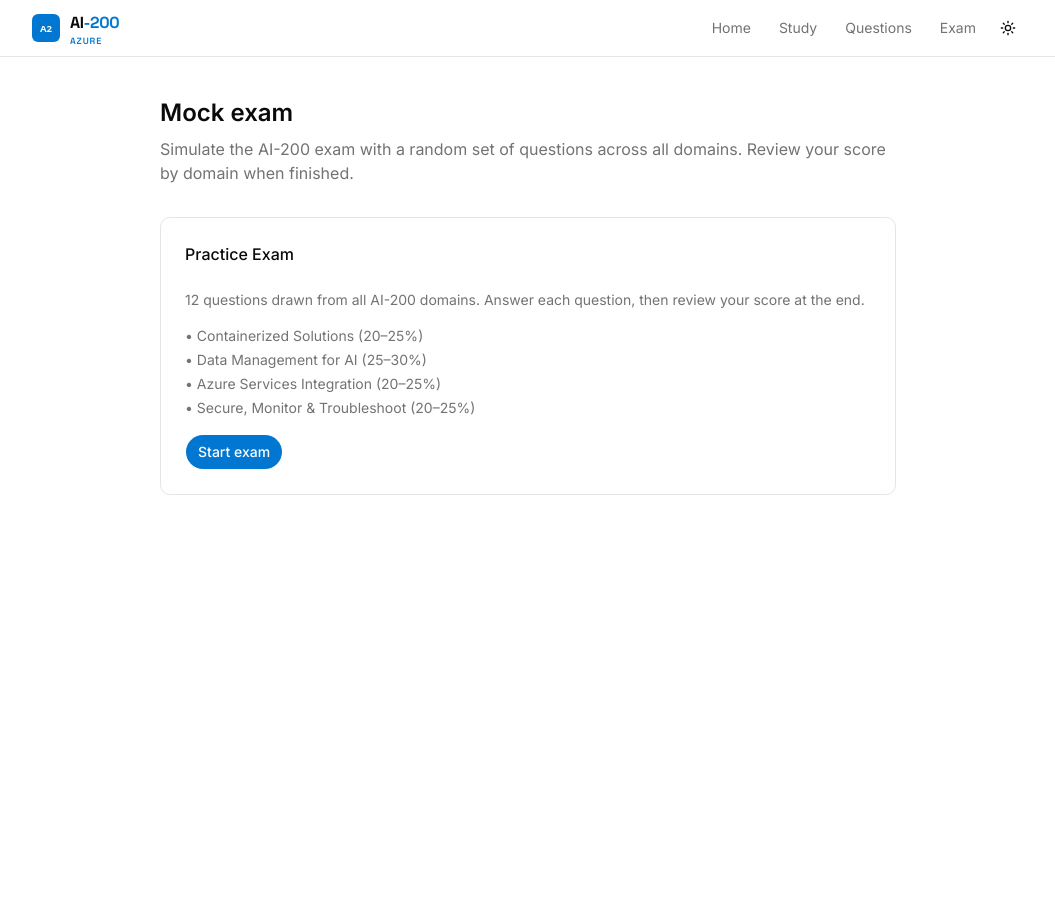
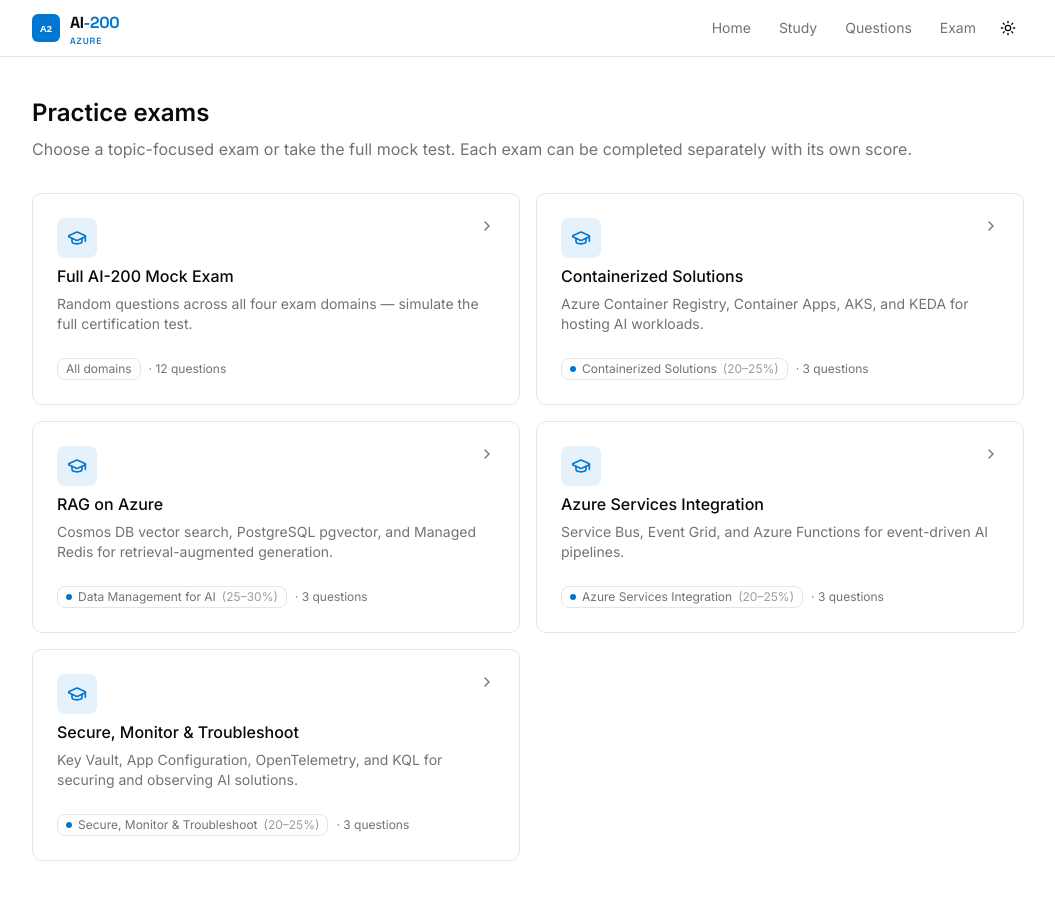
Before and after one commit to Suralmk/learn-AI-200, a Next.js app: page /exam in a window 1280 px wide. Shown: the whole page, without its empty margins (112-1167 px from the left). Before the commit the page ends 800 px from the top, so only its background shows below. Built offline with nearby package versions, Linux system fonts and the light colour scheme.

Commit message:
style: use dark background and taller form on login page

```diff
--- /dev/null
+++ b/app/exam/[id]/page.tsx
@@ -0,0 +1,48 @@
+import Link from "next/link";
+import { notFound } from "next/navigation";
+import { ArrowLeft } from "lucide-react";
+import { ExamSession } from "@/components/exam-session";
+import { Button } from "@/components/ui/button";
+import { getExam, getQuestionsForExam, EXAMS } from "@/lib/exams";
+
+export function generateStaticParams() {
+  return EXAMS.map((exam) => ({ id: exam.id }));
+}
+
+export default async function ExamDetailPage({
+  params,
+}: {
+  params: Promise<{ id: string }>;
+}) {
+  const { id } = await params;
+  const exam = getExam(id);
+
+  if (!exam) notFound();
+
+  const questions = getQuestionsForExam(exam);
+
+  return (
+    <div className="mx-auto max-w-3xl px-4 py-10">
+      <Button
+        variant="ghost"
+        size="sm"
+        className="mb-6 -ml-2"
+        render={<Link href="/exam" />}
+      >
+        <ArrowLeft data-icon="inline-start" />
+        All exams
+      </Button>
+
+      <div className="mb-8">
+        <h1 className="mb-2 text-2xl font-semibold">{exam.title}</h1>
+        <p className="text-muted-foreground">{exam.description}</p>
+      </div>
+
+      <ExamSession
+        exam={exam}
+        questions={questions}
+        studySlug={exam.studySlug}
+      />
+    </div>
+  );
+}
--- /dev/null
+++ b/app/exam/exam-list-client.tsx
@@ -0,0 +1,60 @@
+"use client";
+
+import Link from "next/link";
+import { ChevronRight, GraduationCap } from "lucide-react";
+import type { Exam } from "@/lib/exams";
+import { DomainBadge } from "@/components/domain-badge";
+import {
+  Card,
+  CardContent,
+  CardDescription,
+  CardHeader,
+  CardTitle,
+} from "@/components/ui/card";
+import type { DomainId } from "@/lib/domains";
+
+interface ExamWithCount extends Exam {
+  availableQuestions: number;
+}
+
+export default function ExamListClient({
+  exams,
+}: {
+  exams: ExamWithCount[];
+}) {
+  return (
+    <div className="grid gap-4 sm:grid-cols-2">
+      {exams.map((exam) => (
+        <Link key={exam.id} href={`/exam/${exam.id}`}>
+          <Card className="h-full transition-colors hover:border-primary/50">
+            <CardHeader>
+              <div className="flex items-start justify-between gap-3">
+                <div className="flex size-10 shrink-0 items-center justify-center rounded-md bg-primary/10">
+                  <GraduationCap className="size-5 text-primary" />
+                </div>
+                <ChevronRight className="size-4 shrink-0 text-muted-foreground" />
+              </div>
+              <CardTitle className="text-base">{exam.title}</CardTitle>
+              <CardDescription>{exam.description}</CardDescription>
+            </CardHeader>
+            <CardContent className="flex flex-wrap items-center gap-2">
+              {exam.domains === "all" ? (
+                <span className="rounded-md border border-border px-2 py-0.5 text-xs text-muted-foreground">
+                  All domains
+                </span>
+              ) : (
+                exam.domains.map((domain) => (
+                  <DomainBadge key={domain} domain={domain as DomainId} />
+                ))
+              )}
+              <span className="text-xs text-muted-foreground">
+                · {exam.availableQuestions} question
+                {exam.availableQuestions !== 1 && "s"}
+              </span>
+            </CardContent>
+          </Card>
+        </Link>
+      ))}
+    </div>
+  );
+}
--- a/app/exam/page.tsx
+++ b/app/exam/page.tsx
@@ -1,20 +1,23 @@
-import { ExamSession } from "@/components/exam-session";
-import { getAllQuestions } from "@/lib/questions";
+import { EXAMS, getExamQuestionCount } from "@/lib/exams";
+import ExamListClient from "./exam-list-client";
 
 export default function ExamPage() {
-  const questions = getAllQuestions();
+  const exams = EXAMS.map((exam) => ({
+    ...exam,
+    availableQuestions: getExamQuestionCount(exam),
+  }));
 
   return (
-    <div className="mx-auto max-w-3xl px-4 py-10">
+    <div className="mx-auto max-w-5xl px-4 py-10">
       <div className="mb-8">
-        <h1 className="mb-2 text-2xl font-semibold">Mock exam</h1>
+        <h1 className="mb-2 text-2xl font-semibold">Practice exams</h1>
         <p className="text-muted-foreground">
-          Simulate the AI-200 exam with a random set of questions across all
-          domains. Review your score by domain when finished.
+          Choose a topic-focused exam or take the full mock test. Each exam can
+          be completed separately with its own score.
         </p>
       </div>
 
-      <ExamSession questions={questions} />
+      <ExamListClient exams={exams} />
     </div>
   );
 }
--- a/app/page.tsx
+++ b/app/page.tsx
@@ -12,6 +12,7 @@
   CardTitle,
 } from "@/components/ui/card";
 import { DOMAINS } from "@/lib/domains";
+import { EXAMS } from "@/lib/exams";
 import { getStudyTopics } from "@/lib/content";
 import { getAllQuestions } from "@/lib/questions";
 
@@ -56,7 +57,7 @@
           </Button>
           <Button variant="outline" render={<Link href="/exam" />}>
             <GraduationCap data-icon="inline-start" />
-            Mock exam
+            Practice exams
           </Button>
         </div>
         <p className="mt-4 text-sm">
@@ -121,12 +122,14 @@
           </Card>
           <Card>
             <CardHeader>
-              <CardTitle className="text-base">Mock exam</CardTitle>
+              <CardTitle className="text-base">Practice exams</CardTitle>
             </CardHeader>
             <CardContent>
-              <p className="text-2xl font-semibold text-primary">20</p>
+              <p className="text-2xl font-semibold text-primary">
+                {EXAMS.length}
+              </p>
               <p className="text-sm text-muted-foreground">
-                Random questions across all domains
+                Topic-focused exams plus full mock test
               </p>
             </CardContent>
           </Card>
--- a/components/exam-session.tsx
+++ b/components/exam-session.tsx
@@ -2,24 +2,35 @@
 
 import { useMemo, useState } from "react";
 import type { Question } from "@/lib/questions";
+import type { Exam } from "@/lib/exams";
 import { DOMAINS } from "@/lib/domains";
 import { ExamResults } from "@/components/exam-results";
 import { Button } from "@/components/ui/button";
 import { Card, CardContent, CardHeader, CardTitle } from "@/components/ui/card";
 import { cn } from "@/lib/utils";
 
-const EXAM_SIZE = 20;
-
-export function ExamSession({ questions }: { questions: Question[] }) {
+export function ExamSession({
+  exam,
+  questions,
+  studySlug,
+}: {
+  exam: Exam;
+  questions: Question[];
+  studySlug?: string;
+}) {
   const [started, setStarted] = useState(false);
   const [currentIndex, setCurrentIndex] = useState(0);
   const [answers, setAnswers] = useState<Record<string, number>>({});
   const [finished, setFinished] = useState(false);
+  const [attempt, setAttempt] = useState(0);
 
   const examQuestions = useMemo(() => {
     const shuffled = [...questions].sort(() => Math.random() - 0.5);
-    return shuffled.slice(0, Math.min(EXAM_SIZE, shuffled.length));
-  }, [questions]);
+    return shuffled.slice(
+      0,
+      Math.min(exam.questionCount, shuffled.length)
+    );
+  }, [questions, exam.questionCount, attempt]);
 
   const current = examQuestions[currentIndex];
   const score = examQuestions.filter(
@@ -31,19 +42,32 @@
     setCurrentIndex(0);
     setAnswers({});
     setFinished(false);
+    setAttempt((a) => a + 1);
+  }
+
+  if (questions.length === 0) {
+    return (
+      <Card>
+        <CardContent className="py-8 text-center text-muted-foreground">
+          No questions available for this exam yet.
+        </CardContent>
+      </Card>
+    );
   }
 
   if (!started) {
     return (
       <Card>
         <CardHeader>
-          <CardTitle>Practice Exam</CardTitle>
+          <CardTitle>Ready to start?</CardTitle>
         </CardHeader>
         <CardContent className="space-y-4">
           <p className="text-sm text-muted-foreground">
-            {examQuestions.length} questions drawn from all AI-200 domains.
-            Answer each question, then review your score at the end.
+            {examQuestions.length} question
+            {examQuestions.length !== 1 && "s"} in this exam. Answer each one,
+            then review your score at the end.
           </p>
+          {exam.domains === "all" && (
             <ul className="space-y-1 text-sm text-muted-foreground">
               {DOMAINS.map((d) => (
                 <li key={d.id}>
@@ -51,6 +75,7 @@
                 </li>
               ))}
             </ul>
+          )}
           <Button onClick={() => setStarted(true)}>Start exam</Button>
         </CardContent>
       </Card>
@@ -71,6 +96,8 @@
         score={score}
         total={examQuestions.length}
         domainScores={domainScores}
+        studySlug={studySlug}
+        showDomainBreakdown={exam.domains === "all"}
         onRetake={handleRetake}
       />
     );
--- /dev/null
+++ b/lib/exams.ts
@@ -0,0 +1,74 @@
+import type { DomainId } from "./domains";
+import type { Question } from "./questions";
+import { getAllQuestions } from "./questions";
+
+export interface Exam {
+  id: string;
+  title: string;
+  description: string;
+  domains: DomainId[] | "all";
+  questionCount: number;
+  studySlug?: string;
+}
+
+export const EXAMS: Exam[] = [
+  {
+    id: "full",
+    title: "Full AI-200 Mock Exam",
+    description:
+      "Random questions across all four exam domains — simulate the full certification test.",
+    domains: "all",
+    questionCount: 20,
+  },
+  {
+    id: "containers",
+    title: "Containerized Solutions",
+    description:
+      "Azure Container Registry, Container Apps, AKS, and KEDA for hosting AI workloads.",
+    domains: ["containers"],
+    questionCount: 10,
+    studySlug: "container-apps",
+  },
+  {
+    id: "rag-on-azure",
+    title: "RAG on Azure",
+    description:
+      "Cosmos DB vector search, PostgreSQL pgvector, and Managed Redis for retrieval-augmented generation.",
+    domains: ["data-management"],
+    questionCount: 10,
+    studySlug: "cosmos-db-ai",
+  },
+  {
+    id: "azure-services",
+    title: "Azure Services Integration",
+    description:
+      "Service Bus, Event Grid, and Azure Functions for event-driven AI pipelines.",
+    domains: ["azure-services"],
+    questionCount: 10,
+    studySlug: "service-bus-event-grid",
+  },
+  {
+    id: "secure-monitor",
+    title: "Secure, Monitor & Troubleshoot",
+    description:
+      "Key Vault, App Configuration, OpenTelemetry, and KQL for securing and observing AI solutions.",
+    domains: ["secure-monitor"],
+    questionCount: 10,
+    studySlug: "security-keyvault",
+  },
+];
+
+export function getExam(id: string): Exam | null {
+  return EXAMS.find((e) => e.id === id) ?? null;
+}
+
+export function getQuestionsForExam(exam: Exam): Question[] {
+  const all = getAllQuestions();
+  if (exam.domains === "all") return all;
+  return all.filter((q) => exam.domains.includes(q.domain));
+}
+
+export function getExamQuestionCount(exam: Exam): number {
+  const available = getQuestionsForExam(exam).length;
+  return Math.min(exam.questionCount, available);
+}
```
Also changed, not shown: components/exam-results.tsx (+17 -1 lines). Lines whose indentation alone changed are shown as unchanged.
